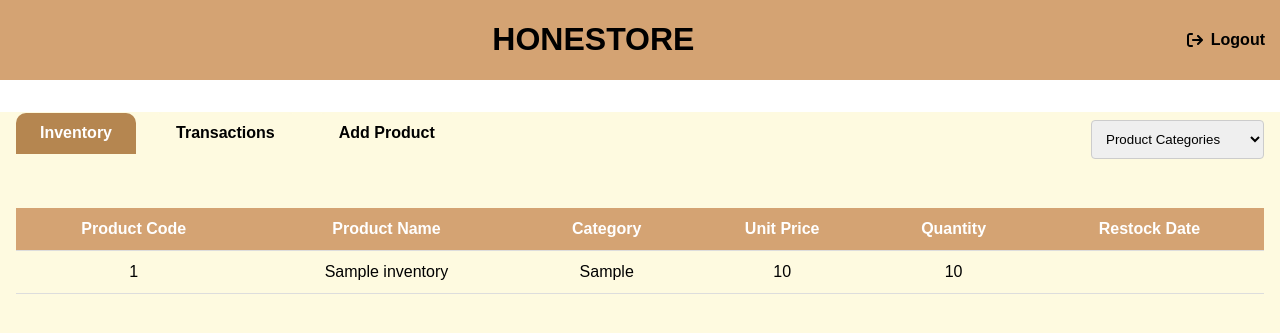
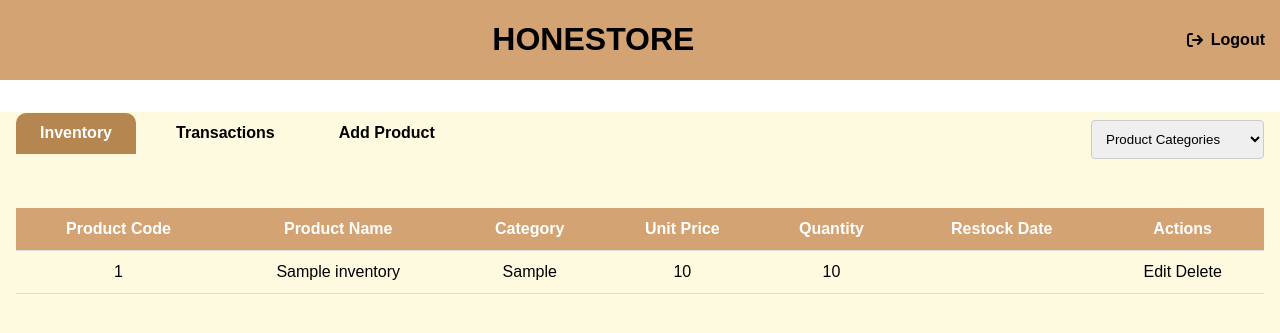
Before and after one commit to not-rae/126-final-project, a PHP site: page /inventoryPage.php in a window 1280 px wide. Shown: the top 333 px of the page. Run offline with PHP 8.4, Linux system fonts and the light colour scheme; tables that the repository leaves empty or names only in its code hold one stand-in row (values such as "Sample post"); data that the repository does not hold is empty.

Commit message:
edited actions in inventory page

```diff
--- a/inventoryPage.php
+++ b/inventoryPage.php
@@ -60,6 +60,7 @@ $result = $conn->query($query);
                     <th>Unit Price</th>
                     <th>Quantity</th>
                     <th>Restock Date</th>
+                    <th>Actions</th>
                 </tr>
             </thead>
             <tbody>
@@ -73,6 +74,10 @@ $result = $conn->query($query);
                         echo "<td>" . htmlspecialchars($row['price']) . "</td>";
                         echo "<td>" . htmlspecialchars($row['quantity']) . "</td>";
                         echo "<td>" . htmlspecialchars($row['restockDate']) . "</td>";
+                        echo "<td>";
+                        echo "<a href='edit_product.php?id=" . htmlspecialchars($row['item_id']) . "' class='edit-button'>Edit</a> ";
+                        echo "<a href='delete_product.php?id=" . htmlspecialchars($row['item_id']) . "' class='delete-button' onclick='return confirm(\"Are you sure you want to delete this product?\");'>Delete</a>";
+                        echo "</td>";
                         echo "</tr>";
                     }
                 } else {
```
